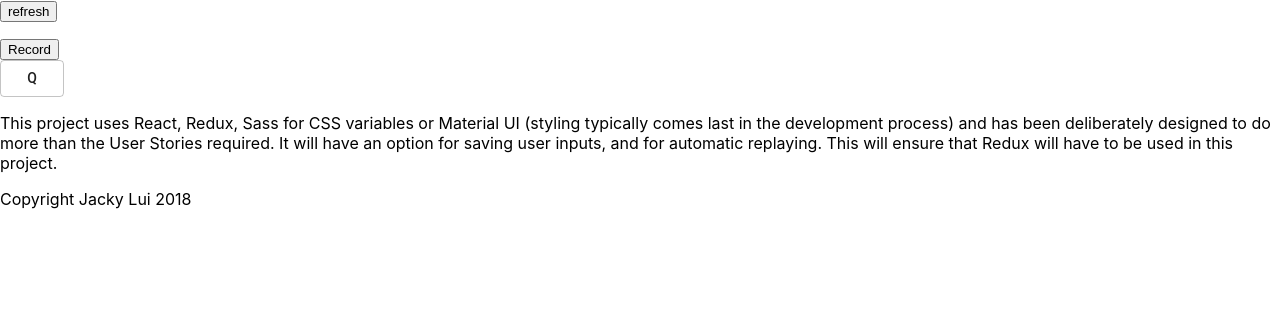
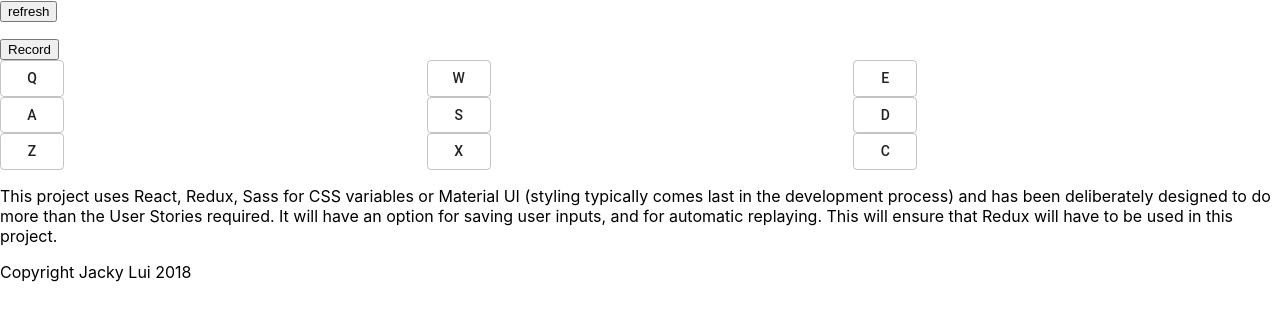
Before and after one commit to Recelis/drummachine, a React (Create React App) app: page / in a window 1280 px wide. Shown: the top 320 px of the page. Built offline with nearby package versions, Linux system fonts and the light colour scheme.

Commit message:
reintroduced other buttons, changed sound state id to state.length

```diff
--- a/src/presentational/keypad.js
+++ b/src/presentational/keypad.js
@@ -73,59 +73,59 @@ export default class KeyPad extends Component {
                             clipName={audioclip.Q}
                             onClick = {()=>this.buttonPress('Q')}
                         />
-                        {/* <DrumPad
+                        <DrumPad
                             letter="W"
                             clip={amazonURL +audioclip.W + ".mp3"}
                             clipName={audioclip.W}
-                            onClick = {()=>this.buttonPress('Q')}
+                            onClick = {()=>this.buttonPress('W')}
                         />
                         <DrumPad
                             letter="E"
                             clip={amazonURL +audioclip.E + ".mp3"}
                             clipName={audioclip.E}
-                            onClick = {()=>this.buttonPress('Q')}
-                        /> */}
+                            onClick = {()=>this.buttonPress('E')}
+                        />
                     </Grid>
-                    {/* <Grid container spacing={0} justify="center">
+                    <Grid container spacing={0} justify="center">
                         <DrumPad
                             letter="A"
                             clip={amazonURL +audioclip.A + ".mp3"}
                             clipName={audioclip.A}
-                            onClick = {()=>this.buttonPress('Q')}
+                            onClick = {()=>this.buttonPress('A')}
                         />
                         <DrumPad
                             letter="S"
                             clip={amazonURL +audioclip.S + ".mp3"}
                             clipName={audioclip.S}
-                            onClick = {()=>this.buttonPress('Q')}
+                            onClick = {()=>this.buttonPress('S')}
                         />
                         <DrumPad
                             letter="D"
                             clip={amazonURL +audioclip.D + ".mp3"}
                             clipName={audioclip.D}
-                            onClick = {()=>this.buttonPress('Q')}
+                            onClick = {()=>this.buttonPress('D')}
                         />
-                    </Grid> */}
-                    {/* <Grid container spacing={0} justify="center">
+                    </Grid>
+                    <Grid container spacing={0} justify="center">
                         <DrumPad
                             letter="Z"
                             clip={amazonURL +audioclip.Z + ".mp3"}
                             clipName={audioclip.Z}
-                            onClick = {()=>this.buttonPress('Q')}
+                            onClick = {()=>this.buttonPress('Z')}
                         />
                         <DrumPad
                             letter="X"
                             clip={amazonURL +audioclip.X + ".mp3"}
                             clipName={audioclip.X}
-                            onClick = {()=>this.buttonPress('Q')}
+                            onClick = {()=>this.buttonPress('X')}
                         />
                         <DrumPad
                             letter="C"
                             clip={amazonURL +audioclip.C + ".mp3"}
                             clipName={audioclip.C}
-                            onClick = {()=>this.buttonPress('Q')}
+                            onClick = {()=>this.buttonPress('C')}
                         />
-                    </Grid> */}
+                    </Grid>
                 </Grid>
             </Grid>
         )
--- a/src/reducers/index.js
+++ b/src/reducers/index.js
@@ -22,7 +22,7 @@ function drumSounds(state = [], action){
             return [
                 ...state,
                 {
-                    id:state.length-1,
+                    id:state.length,
                     sound:action.sound
                 }
             ]
```
